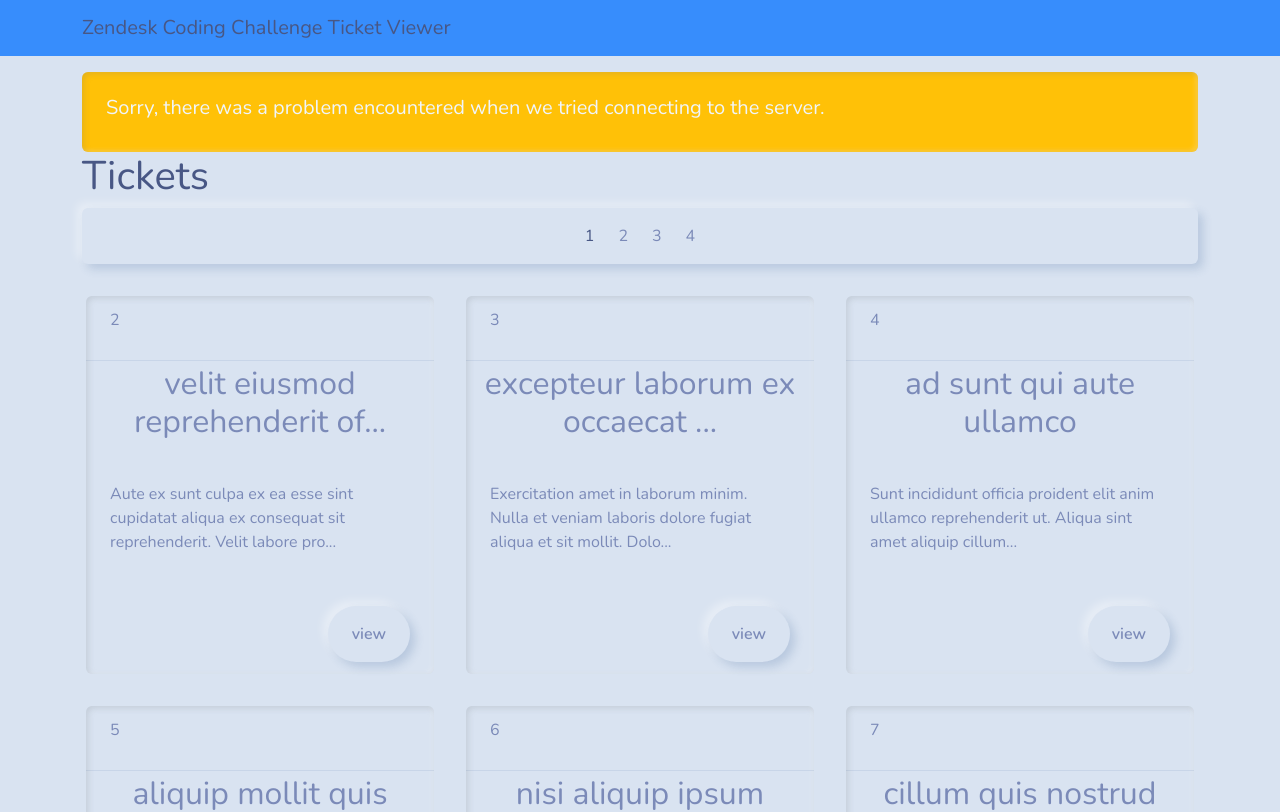
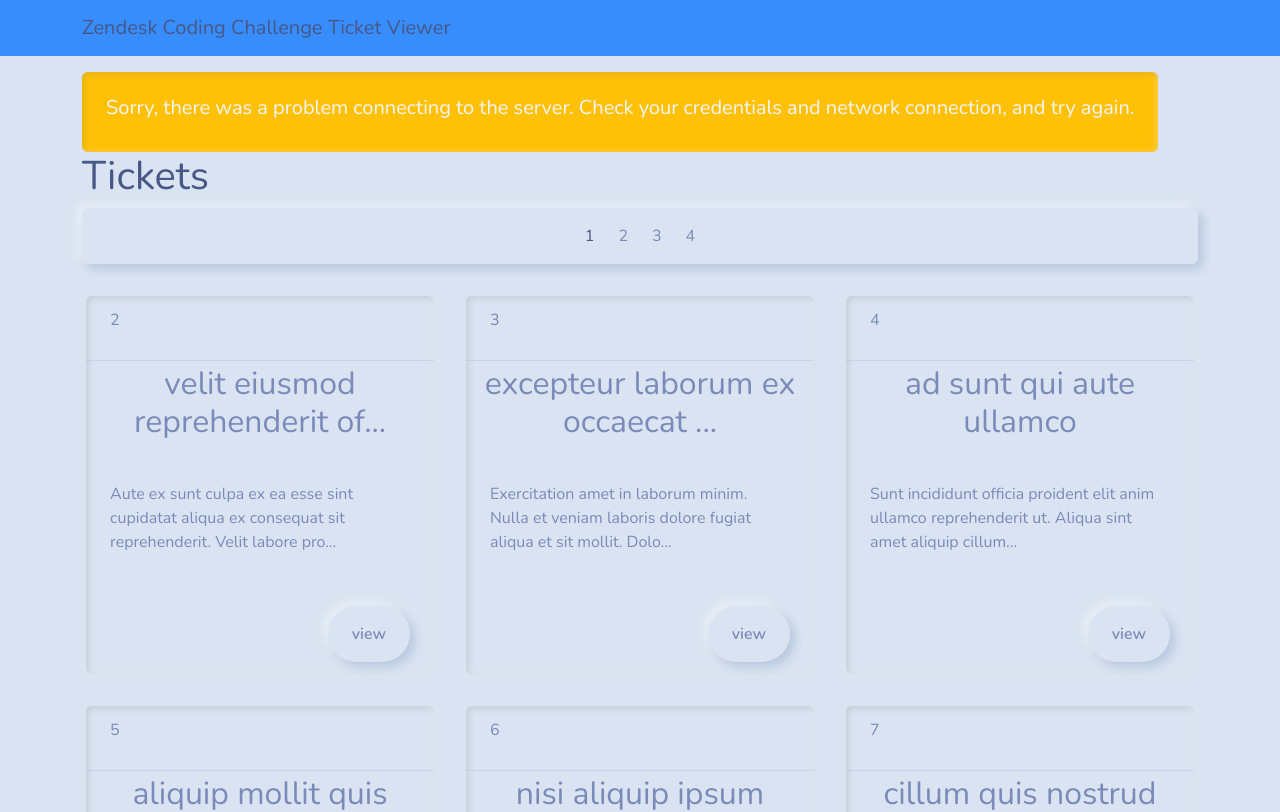
Before and after one commit to thomas-harmeyer/zcc, a React (Create React App) app in the folder my-app/: page /ticket_gallery in a window 1280 px wide. Shown: the top 812 px of the page. Built offline with nearby package versions, Linux system fonts and the light colour scheme.

Commit message:
added changes to error component

```diff
--- a/my-app/src/views/Problem.jsx
+++ b/my-app/src/views/Problem.jsx
@@ -3,10 +3,10 @@ import Card from "react-bootstrap/Card";
 const Problem = () => {
     return (
         <>
-            <Card bg="warning" border="light" text="light" >
+            <Card bg="warning" border="dark" text="light" >
                 <Card.Body>
                     <Card.Title>
-                        Sorry, there was a problem encountered when we tried connecting to the server.
+                        Sorry, there was a problem connecting to the server. Check your credentials and network connection, and try again.
                     </Card.Title>
                 </Card.Body>
             </Card>
--- a/my-app/src/views/TicketGallery.jsx
+++ b/my-app/src/views/TicketGallery.jsx
@@ -65,7 +65,11 @@ const TicketGallery = () => {
 
   return (
     <>
-      <Problem />
+      <Row>
+        <Col sm="auto">
+          <Problem />
+        </Col>
+      </Row>
       {page === redirect ? (
         <></>
       ) : (
```
